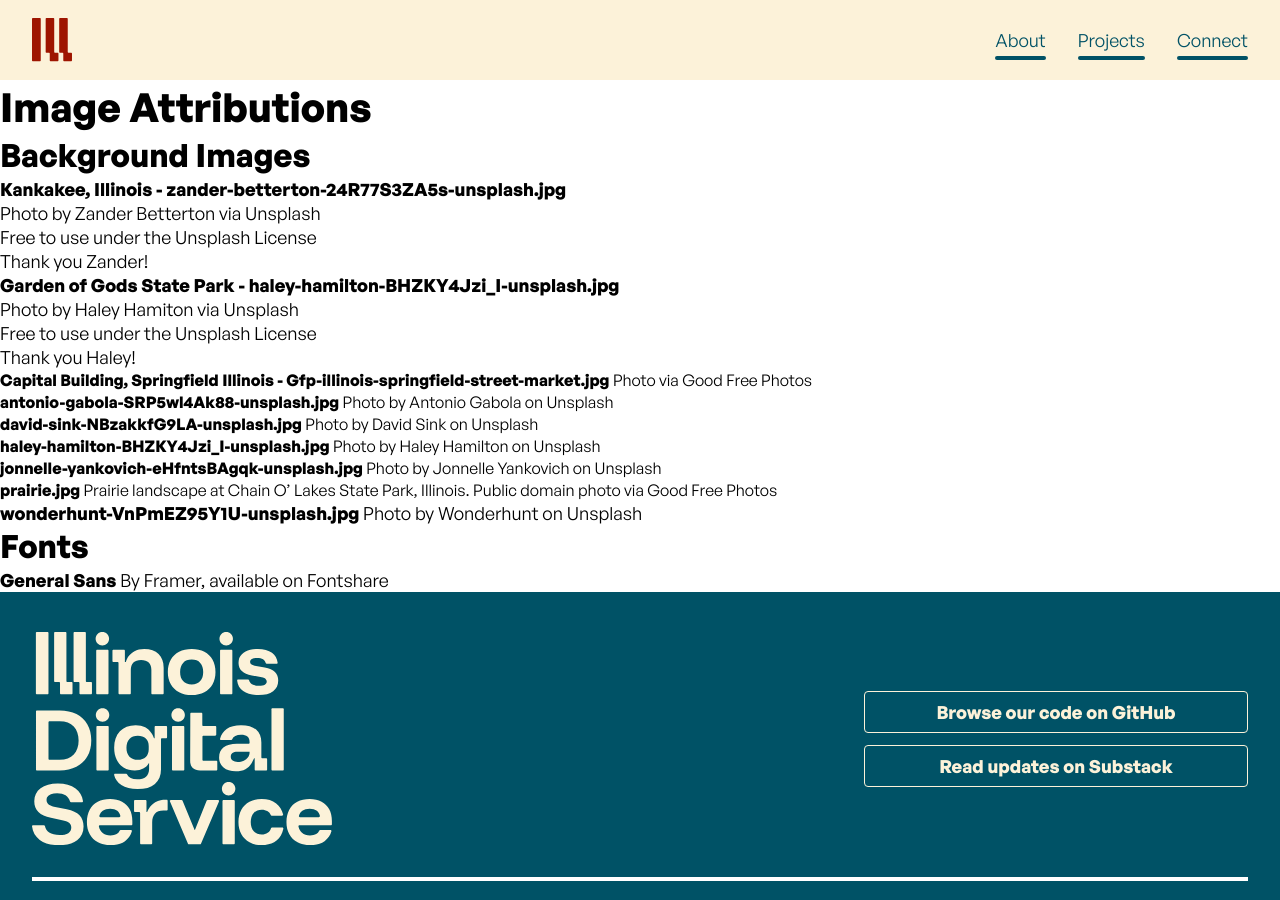
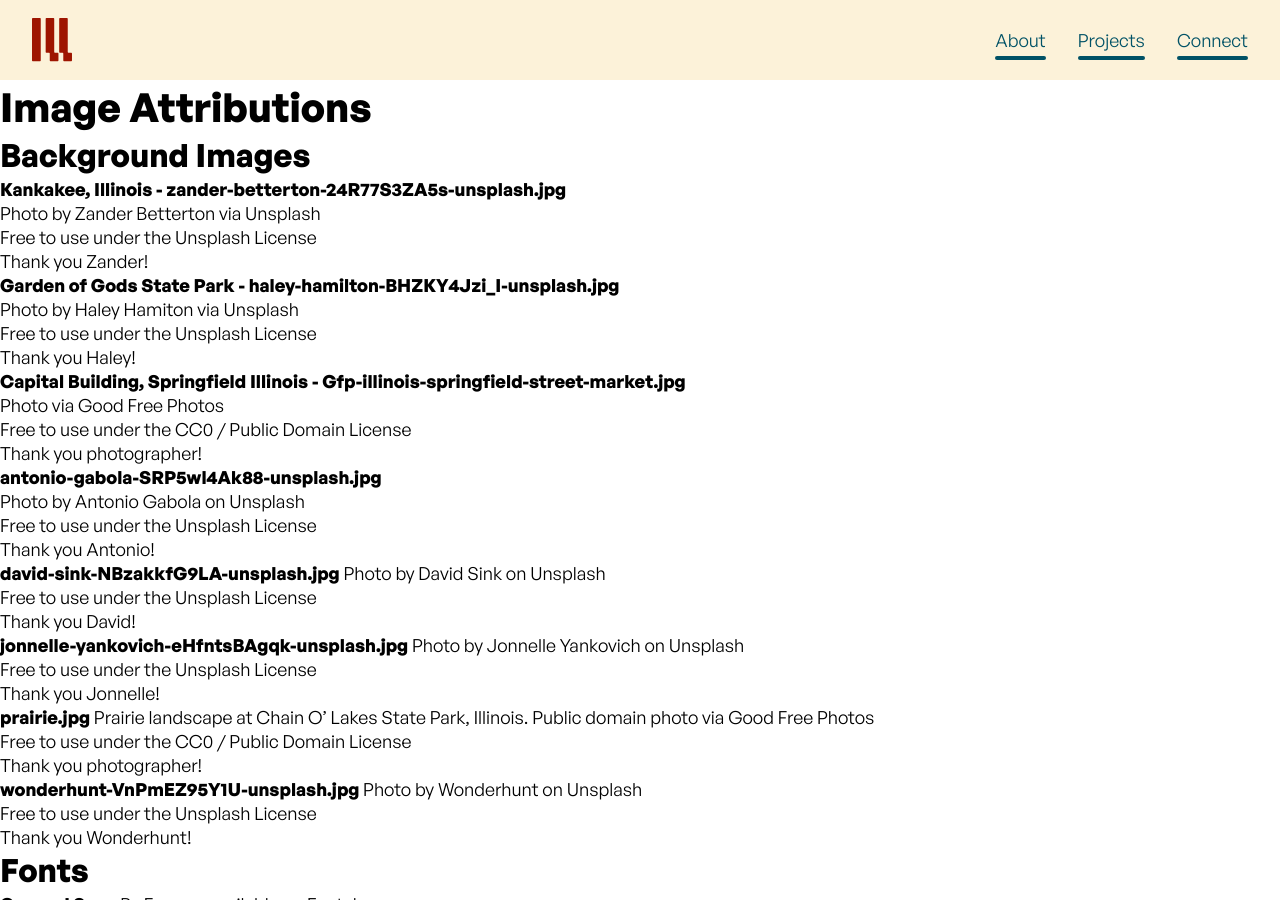
Before and after one commit to Illinois-Digital-Service/ilds-website, a Jekyll site: the page built from docs/attribution.md, in a window 1280 px wide and 900 px high. Built offline with Jekyll 4.4.1, drawn with Linux system fonts in a browser that asks for light colours; some web fonts are replaced; our own code applies the rules of GitHub Pages for plain Markdown files.

Commit message:
More formatting and tys

```diff
--- a/docs/attribution.md
+++ b/docs/attribution.md
@@ -13,25 +13,34 @@
   - Thank you Haley!
 
 - **Capital Building, Springfield Illinois - Gfp-illinois-springfield-street-market.jpg**
-   Photo via Good Free Photos
+  - Photo via [Good Free Photos](https://www.goodfreephotos.com/united-states/illinois/springfield/illinois-springfield-street-market.jpg.php)
+  - Free to use under the CC0 / Public Domain License
+  - Thank you photographer!
 
 - **antonio-gabola-SRP5wl4Ak88-unsplash.jpg**
-  Photo by [Antonio Gabola](https://unsplash.com/@antoniogabola) on [Unsplash](https://unsplash.com)
+  - Photo by [Antonio Gabola](https://unsplash.com/@antoniogabola) on [Unsplash](https://unsplash.com/photos/cloud-gate-chicago-at-daytime-SRP5wl4Ak88)
+  - Free to use under the Unsplash License
+  - Thank you Antonio!
 
 - **david-sink-NBzakkfG9LA-unsplash.jpg**
   Photo by [David Sink](https://unsplash.com/@davidsink) on [Unsplash](https://unsplash.com)
-
-- **haley-hamilton-BHZKY4Jzi_I-unsplash.jpg**
-  Photo by [Haley Hamilton](https://unsplash.com/@haleyhamilton) on [Unsplash](https://unsplash.com)
+  - Free to use under the Unsplash License
+  - Thank you David!
 
 - **jonnelle-yankovich-eHfntsBAgqk-unsplash.jpg**
   Photo by [Jonnelle Yankovich](https://unsplash.com/@jonnelleyankovich) on [Unsplash](https://unsplash.com)
+  - Free to use under the Unsplash License
+  - Thank you Jonnelle!
 
 - **prairie.jpg**
   Prairie landscape at Chain O' Lakes State Park, Illinois. Public domain photo via [Good Free Photos](https://www.goodfreephotos.com/united-states/illinois/chain-o-lakes-state-park/illinois-chain-o-lakes-state-park-prairie-landscape.jpg.php)
+  - Free to use under the CC0 / Public Domain License
+  - Thank you photographer!
 
 - **wonderhunt-VnPmEZ95Y1U-unsplash.jpg**
   Photo by [Wonderhunt](https://unsplash.com/@wonderhunt) on [Unsplash](https://unsplash.com)
+  - Free to use under the Unsplash License
+  - Thank you Wonderhunt!
 
 ## Fonts
 
```
